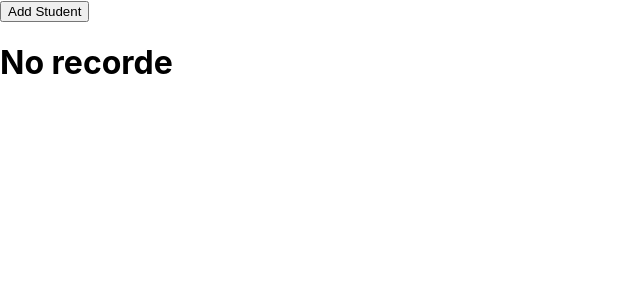
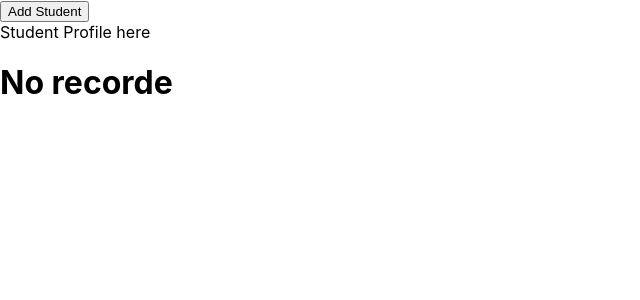
Before and after one commit to khuzayfmht/repromas-test, a React (Create React App) app: page /students/profile in a window 1280 px wide. Shown: the top 300 px of the page, without its empty margins (0-640 px from the left). Built offline with nearby package versions, Linux system fonts and the light colour scheme.

Commit message:
Update/BrowserRoute

```diff
--- a/src/main.tsx
+++ b/src/main.tsx
@@ -1,28 +1,68 @@
 import Dashboard from 'pages/dashboard';
 import { StudentProfile } from 'pages/student/student-profile';
 import Students from 'pages/student/students';
-import { RouterProvider, createBrowserRouter } from 'react-router-dom';
+import { createBrowserRouter, Navigate, RouterProvider } from 'react-router-dom';
+
+const UserAuth = ({ component }: { component: React.ReactNode }) => {
+  const isUserLoggin = true;
+  return isUserLoggin ? component : <Navigate to="/login" />
+}
+
+const Login = () => {
+  return <h1>User Login</h1>;
+};
+
+const Course = () => {
+  return <h1>This is Courses page</h1>;
+};
+
+const Student = () => {
+  return <h1>This is student page</h1>;
+};
 
 export const Main = () => {
-
   const routes = createBrowserRouter([
     {
       path: '/',
       Component: Dashboard,
     },
     {
+      path: '/login',
+      element: <Login />
+    },
+    {
+      path: '/course',
+      element: <UserAuth component={<Course />} />
+    },
+    {
+      path: '/student',
+      element: <UserAuth component={<Student />} />
+    },
+    {
       path: '/students',
-      element: <Students />,
+      element: <UserAuth component={<Students />} />,
       children: [
         {
           path: 'profile',
           element: <StudentProfile />,
-        }
-      ]
-    }
+        },
+      ],
+    },
   ]);
 
   return (
+    // <RouterProvider router={routes} />
+    // ### SPA S I N G L E - P A G E - A P L I C A T I O N ###/
+
     <RouterProvider router={routes} />
-  )
-}
+
+    // <BrowserRouter>
+    //   <Routes>
+    //     <Route path="/" element={<Home />} />
+    //     <Route path="/home" element={<Home />} />
+    //     <Route path="/course" Component={Course} />
+    //     <Route path="/student" Component={Student} />
+    //   </Routes>
+    // </BrowserRouter>
+  );
+};
--- a/src/pages/student/student-profile.tsx
+++ b/src/pages/student/student-profile.tsx
@@ -1,6 +1,6 @@
 
 export const StudentProfile = () => {
   return (
-    <div>Student Data</div>
+    <div>Student Profile here</div>
   )
 }
--- a/src/pages/student/students.tsx
+++ b/src/pages/student/students.tsx
@@ -1,4 +1,5 @@
 import { useState } from 'react';
+import { Outlet } from 'react-router-dom';
 
 interface StudentType {
   name: string;
@@ -26,6 +27,7 @@ const Students = () => {
   return (
     <div>
       <button onClick={addStudentToList}>Add Student</button>
+      <Outlet />
       {studetList.length < 1 ? (
         <h1>No recorde</h1>
       ) : (
@@ -50,6 +52,8 @@ const Students = () => {
           </tbody>
         </table>
       )}
+
+
     </div>
   );
 };
```
